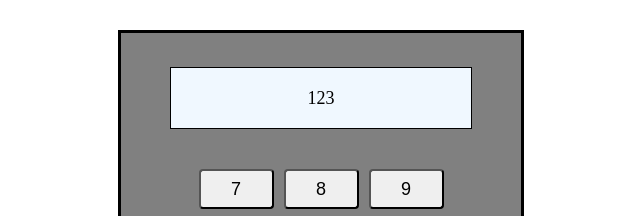
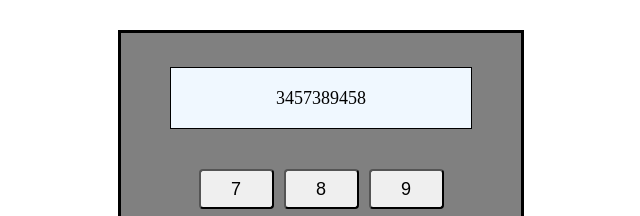
Before and after one commit to adedhi/odin-calculator, a plain HTML site: page index.html in a window 1280 px wide. Shown: the top 216 px of the page, 319-959 px from the left. Drawn offline with Linux system fonts and the light colour scheme.

Commit message:
Updated the display javascript

```diff
--- a/css/styles.css
+++ b/css/styles.css
@@ -25,6 +25,7 @@ button:hover {
     display: flex;
     justify-content: center;
     align-items: center;
+    flex-wrap: nowrap;
     border: 1px solid black;
     background-color: aliceblue;
     width: 300px;
@@ -32,6 +33,7 @@ button:hover {
     justify-content: center;
     text-align: center;
     font-size: 18px;
+    word-wrap: break-word;
 }
 
 .numbers {
--- a/index.html
+++ b/index.html
@@ -9,7 +9,7 @@
 <body>
     <div class="calculator_container">
         <div class="calculator">
-            <div class="display">123</div>
+            <div class="display"></div>
 
             <div class="numbers">
                 <div class="numbers_row_1">
--- a/javascript.js
+++ b/javascript.js
@@ -0,0 +1,12 @@
+function updateDisplay(number) {
+    let number_string = number.toString().slice(0, 30);
+
+    if (number.toString().length > 30) {
+        number_string += " Number Too Large to Fully Display"
+    }
+
+    const display = document.querySelector(".display");
+    display.innerHTML = number_string;
+}
+
+updateDisplay("3457389458")
```
